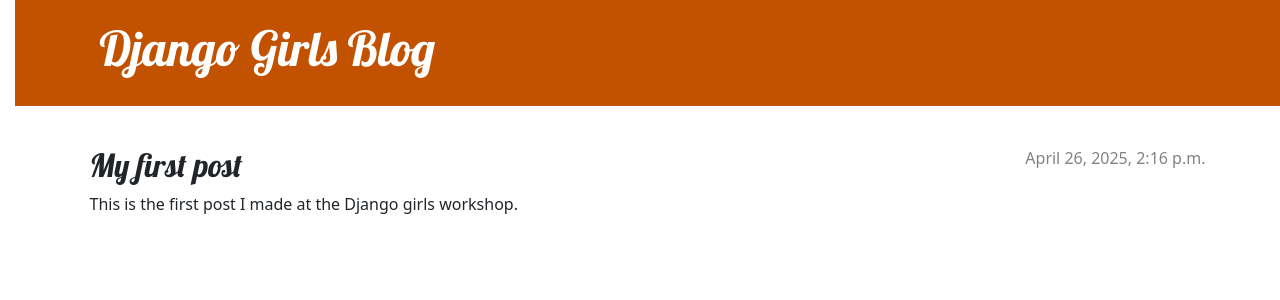
After one commit to Godwin-Peniel/my-first-blog, a Django app: page /post/1/ in a window 1280 px wide. The commit adds this page. Shown: the top 300 px of the page. Run offline with Django 5.2, Linux system fonts and the light colour scheme; data comes from the database, SQL or seed files in the repository; both versions use the stored data as it was after the commit.

Commit message:
Added view and template

```diff
--- /dev/null
+++ b/blog/static/css/blog.css
@@ -0,0 +1,80 @@
+h1 a, h2 a {
+    color: #C25100;
+    font-family: 'Lobster';
+}
+
+body {
+   padding-left: 15px;
+}
+
+.page-header {
+    background-color: #C25100;
+    margin-top: 0;
+    margin-bottom: 40px;
+    padding: 20px 20px 20px 40px;
+}
+
+.page-header h1,
+.page-header h1 a,
+.page-header h1 a:visited,
+.page-header h1 a:active {
+    color: #ffffff;
+    font-size: 36pt;
+    text-decoration: none;
+}
+
+h1,
+h2,
+h3,
+h4 {
+    font-family: 'Lobster', cursive;
+}
+
+.date {
+    color: #828282;
+}
+
+.save {
+    float: right;
+}
+
+.post-form textarea,
+.post-form input {
+    width: 100%;
+}
+
+.top-menu,
+.top-menu:hover,
+.top-menu:visited {
+    color: #ffffff;
+    float: right;
+    font-size: 26pt;
+    margin-right: 20px;
+}
+
+.post {
+    margin-bottom: 70px;
+}
+
+.post h2 a,
+.post h2 a:visited {
+    color: #000000;
+}
+
+.post > .date,
+.post > .actions {
+    float: right;
+}
+
+.btn-secondary,
+.btn-secondary:visited {
+    color: #C25100;
+    background: none;
+    border-color: #C25100;
+    margin-left: 15px;
+}
+
+.btn-secondary:hover {
+    color: #FFFFFF;
+    background-color: #C25100;
+}
--- /dev/null
+++ b/blog/templates/blog/base.html
@@ -0,0 +1,32 @@
+{% load static %}
+
+<!DOCTYPE html>
+<html lang="en">
+  <head>
+    <meta charset="UTF-8" />
+    <meta name="viewport" content="width=device-width, initial-scale=1.0" />
+    <link rel="stylesheet" href="https://fonts.googleapis.com/css?family=Lobster&subset=latin,latin-ext">
+
+    <link rel="stylesheet" href="https://cdn.jsdelivr.net/npm/bootstrap@5.3.3/dist/css/bootstrap.min.css" integrity="sha384-QWTKZyjpPEjISv5WaRU9OFeRpok6YctnYmDr5pNlyT2bRjXh0JMhjY6hW+ALEwIH" crossorigin="anonymous">
+    <link rel="stylesheet" href="{% static 'css/blog.css' %}" />
+
+    <title>Django Girls Blog</title>
+  </head>
+
+
+  <body>
+<header class="page-header">
+      <div class="container">
+          <h1><a href="/">Django Girls Blog</a></h1>
+      </div>
+    </header>
+    <main class="container">
+        <div class="row">
+            <div class="col">
+            {% block content %}
+            {% endblock %}
+            </div>
+        </div>
+    </main>
+  </body>
+</html>
--- /dev/null
+++ b/blog/templates/blog/post_detail.html
@@ -0,0 +1,13 @@
+{% extends 'blog/base.html' %}
+
+{% block content %}
+    <article class="post">
+        {% if post.published_date %}
+            <time class="date">
+                {{ post.published_date }}
+            </time>
+        {% endif %}
+        <h2>{{ post.title }}</h2>
+        <p>{{ post.text|linebreaksbr }}</p>
+    </article>
+{% endblock %}
--- a/blog/urls.py
+++ b/blog/urls.py
@@ -3,4 +3,5 @@
 
 urlpatterns = [
    path('', views.post_list, name="post_list"),
+   path('post/<int:pk>/', views.post_detail, name="post_detail"),
 ]
--- a/blog/views.py
+++ b/blog/views.py
@@ -1,4 +1,4 @@
-from django.shortcuts import render
+from django.shortcuts import get_object_or_404, render
 from .models import Post
 from django.utils import timezone
 
@@ -6,3 +6,7 @@
 def post_list(request):
    posts = Post.objects.filter(published_date__lte=timezone.now()).order_by('published_date')
    return render(request, 'blog/post_list.html', {'posts': posts})
+
+def post_detail(request, pk):
+   post = get_object_or_404(Post, pk=pk)
+   return render(request, 'blog/post_detail.html', {'post': post})
--- a/mysite/settings.py
+++ b/mysite/settings.py
@@ -119,6 +119,9 @@
 # https://docs.djangoproject.com/en/5.2/howto/static-files/
 
 STATIC_URL = 'static/'
+STATTICFILES_DIRS = [
+    BASE_DIR / 'static',
+]
 
 # Default primary key field type
 # https://docs.djangoproject.com/en/5.2/ref/settings/#default-auto-field
--- a/mysite/urls.py
+++ b/mysite/urls.py
@@ -15,9 +15,15 @@
     2. Add a URL to urlpatterns:  path('blog/', include('blog.urls'))
 """
 from django.contrib import admin
+from django.conf import settings
+from django.conf.urls.static import static
 from django.urls import path, include
 
 urlpatterns = [
     path('admin/', admin.site.urls),
     path('', include('blog.urls')),
 ]
+
+if settings.DEBUG:
+    urlpatterns += static(settings.MEDIA_URL, document_root=settings.MEDIA_ROOT)
+    urlpatterns += static(settings.STATIC_URL, document_root=settings.STATIC_ROOT)
```
Also changed, not shown: blog/templates/blog/post_list.html (+11 -17 lines), db.sqlite3.
